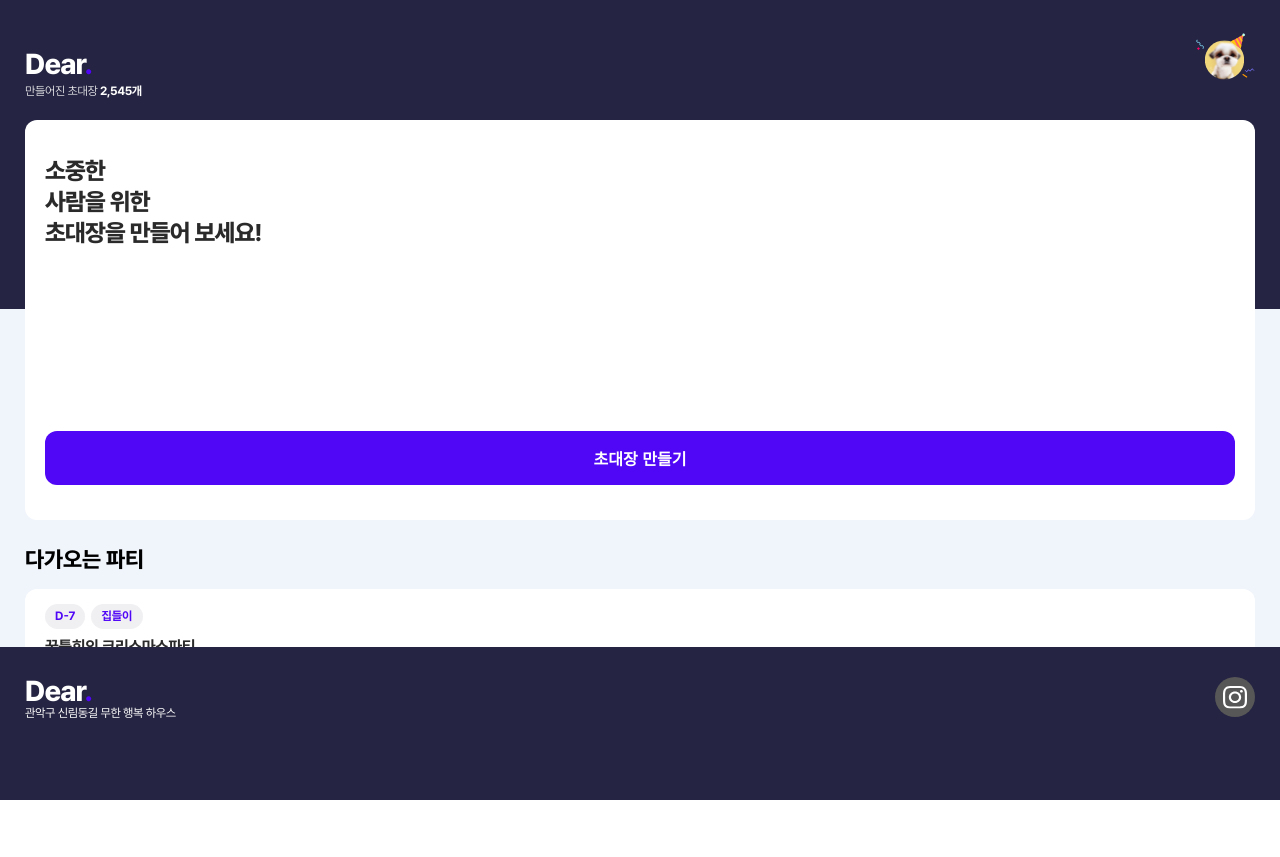
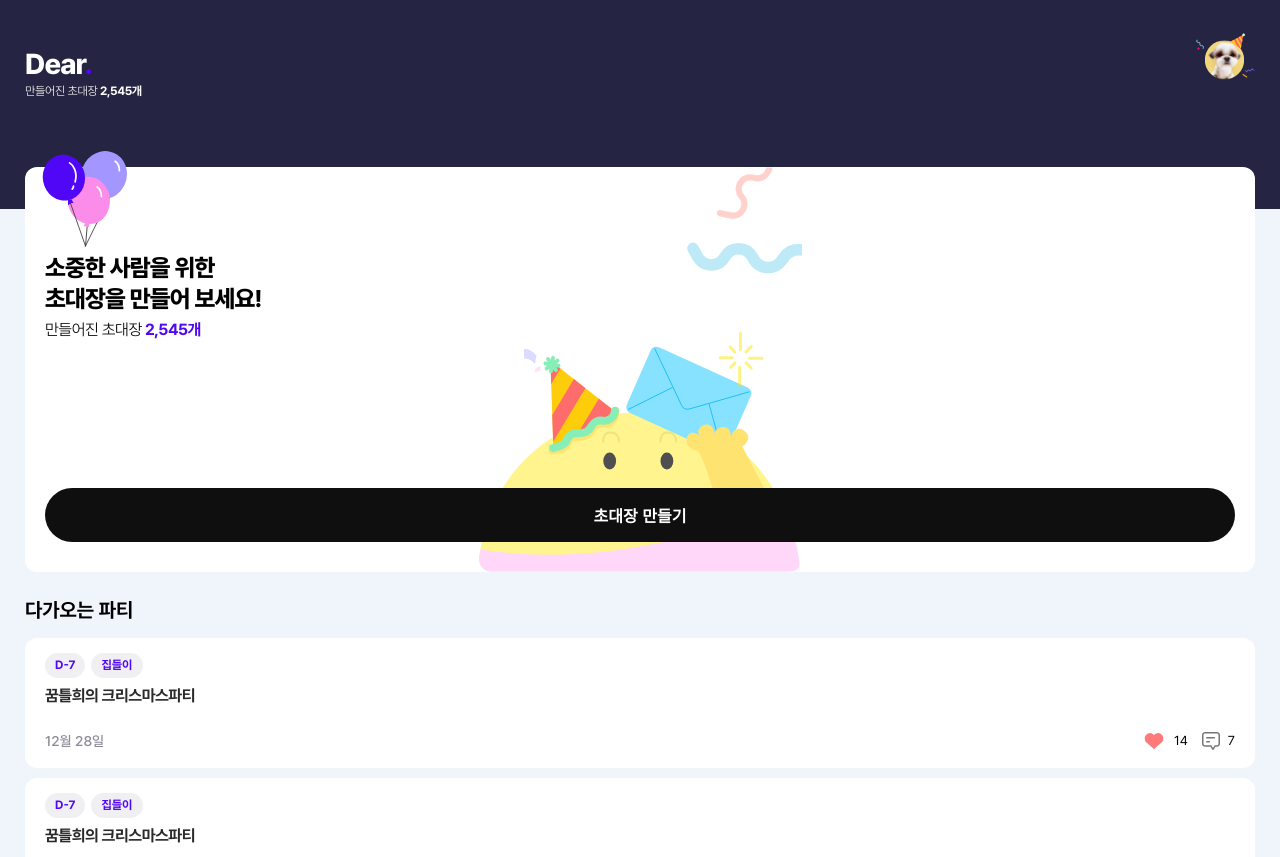
Before and after one commit to SeongYongLee/invitation-card, a Next.js app: page / in a window 1280 px wide. Before the commit the page ends 800 px from the top, so only its background shows below. Built offline with nearby package versions, Linux system fonts and the light colour scheme.

Commit message:
feat: mainpage v1.0 일부 반영 (#47)
Header Footer 레이아웃 작업
초대장 생성 영역 작업

```diff
--- a/src/components/main/card/homeparty.tsx
+++ b/src/components/main/card/homeparty.tsx
@@ -73,11 +73,11 @@ const CardSubWrapper = styled(motion.div)`
 `
 
 const CardTime = styled(motion.div)`
-  font-weight: 400;
-  font-size: 16px;
+  font-weight: 500;
+  font-size: 14px;
   line-height: 130%;
 
-  color: ${theme.colors.graytime};
+  color: ${theme.colors.text.main.homepartytime};
 `
 
 const Reaction = styled(motion.div)`
--- a/src/pages/index.tsx
+++ b/src/pages/index.tsx
@@ -1,4 +1,5 @@
 import type { NextPage } from 'next'
+import Image from 'next/image'
 import router from 'next/router'
 import styled from '@emotion/styled'
 import Button from 'components/common/button'
@@ -14,58 +15,71 @@ import theme from 'styles/theme'
 
 const Container = styled(motion.div)`
   background-color: ${theme.colors.bg00};
-  height: 100vh;
 `
 
 const PurpleArea = styled(motion.div)`
   position: absolute;
-  height: 309px;
+  height: 209px;
   width: 100%;
-  top: 0;
   background-color: ${theme.colors.tertiary};
-`
-
-const Content = styled(motion.div)`
-  height: auto;
-  min-height: 100%;
+  z-index: 0;
 `
 
 const Guide = styled(motion.div)`
-  position: absolute;
-  bottom: 153px;
-  height: calc(100vh - 153px - 120px);
+  position: relative;
+  height: calc(100vh - 90px);
   width: 100%;
   overflow-y: scroll;
 `
 
-const GuideContent = styled(motion.div)`
-  width: 100%;
-`
+const CreateArea = styled(motion.div)`
+  position: relative;
 
-const CreateArea = styled(motion.div)`
   display: flex;
   flex-direction: column;
   justify-content: space-between;
 
-  height: 330px;
-  margin: 0 25px;
-  padding: 35px 20px;
+  height: 290px;
+  margin: 20px 25px;
+  padding: 85px 20px 30px;
+  border-radius: 12px;
+  background: url(${'/images/main_card.svg'}) no-repeat center;
   background-color: ${theme.colors.white};
-  border-radius: 12px;
+  color: ${theme.colors.text.main};
 
   font-style: normal;
   font-weight: 800;
   font-size: 24px;
   line-height: 130%;
+  letter-spacing: -0.03em;
+`
 
+const ImageWrapper = styled.div`
+  position: absolute;
+  top: -10px;
+  margin: -10px;
+`
+
+const NumberOfInvitations = styled(motion.div)`
+  font-style: normal;
+  font-size: 16px;
+  line-height: 130%;
   letter-spacing: -0.03em;
+  margin-top: 6px;
+`
 
-  color: ${theme.colors.gray00};
+const Text = styled(motion.span)`
+  font-weight: 300;
+`
+
+const Number = styled(motion.span)`
+  font-weight: 700;
+  color: ${theme.colors.primary};
 `
 
 const GuideText = styled(motion.div)`
-  font-weight: 800;
-  font-size: 22px;
+  font-weight: 700;
+  font-size: 20px;
   line-height: 130%;
   margin: 25px 25px 15px;
 `
@@ -77,6 +91,7 @@ const InvitationCardTypeWrapper = styled(motion.div)`
   gap: 8px;
   flex-wrap: nowrap;
   overflow-x: auto;
+
   div:first-of-type {
     margin-left: 25px;
   }
@@ -117,17 +132,32 @@ const Home: NextPage = () => {
       variants={fadeScaleVariant}
     >
       <PurpleArea />
-      <Content>
       <MainHeader />
       <Guide>
-          <GuideContent variants={fadeScaleVariant}>
         <CreateArea variants={fadeScaleVariant}>
+          <ImageWrapper>
+            <Image
+              src="/images/balloon.svg"
+              alt="balloon"
+              width={100}
+              height={100}
+            />
+          </ImageWrapper>
           <div>
-                <div>소중한</div>
-                <div>사람을 위한</div>
+            <div>소중한 사람을 위한</div>
             <div>초대장을 만들어 보세요!</div>
+            <NumberOfInvitations>
+              <Text variants={fadeScaleVariant}>
+                만들어진 초대장
+                <Number> 2,545개</Number>
+              </Text>
+            </NumberOfInvitations>
           </div>
-              <Button onClick={pushCreate} label={'초대장 만들기'} />
+          <Button
+            onClick={pushCreate}
+            kind={'special'}
+            label={'초대장 만들기'}
+          />
         </CreateArea>
         <GuideText variants={fadeScaleVariant}>다가오는 파티</GuideText>
         <HomePartyCardWrapper variants={fadeScaleVariant}>
@@ -136,9 +166,7 @@ const Home: NextPage = () => {
           <HomePartyCard />
           <HomePartyCard />
         </HomePartyCardWrapper>
-            <GuideText variants={fadeScaleVariant}>
-              이런 초대장은 어때요?
-            </GuideText>
+        <GuideText variants={fadeScaleVariant}>이런 초대장은 어때요?</GuideText>
         <InvitationCardTypeWrapper variants={fadeScaleVariant}>
           <InvitationTypeCard />
           <InvitationTypeCard />
@@ -159,10 +187,8 @@ const Home: NextPage = () => {
           <InvitationCard />
         </InvitationCardWrapper>
         <Divider />
-          </GuideContent>
+        <MainFooter />
       </Guide>
-      </Content>
-      <MainFooter />
     </Container>
   )
 }
--- a/src/styles/theme.ts
+++ b/src/styles/theme.ts
@@ -12,12 +12,18 @@ const theme = {
     gray02: '#757575',
     gray03: '#DEDEDE',
     gray04: '#F2F2F2',
-    graytime: '#8B8B97', // check
     bg00: '#F0F4FB',
     bg01: '#FDFDFD',
     white: '#FFFFFF', // check
     black: '#000000', // check
     error: '#F23535',
+    // check
+    text: {
+      main: {
+        create: '#1F1F24',
+        homepartytime: '#8B8B97',
+      },
+    },
     // check
     button: {
       common: {
```
Also changed, not shown: public/images/balloon.svg (added), public/images/main_card.svg (added). Lines whose indentation alone changed are shown as unchanged.
